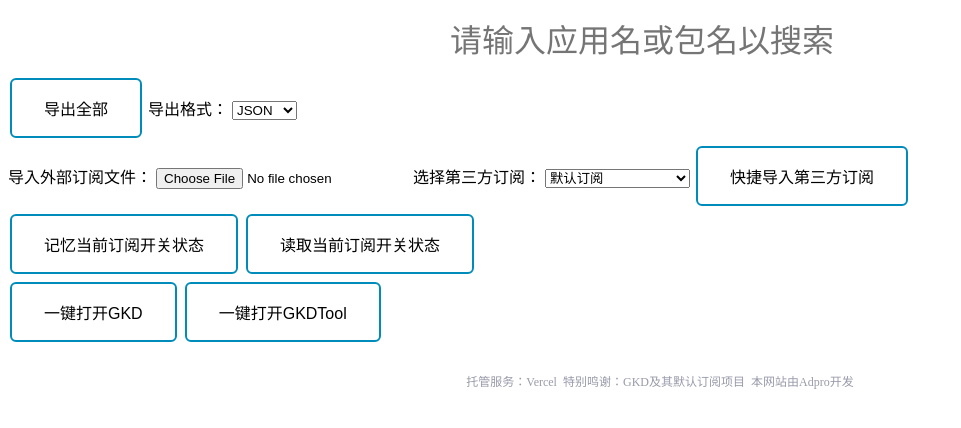
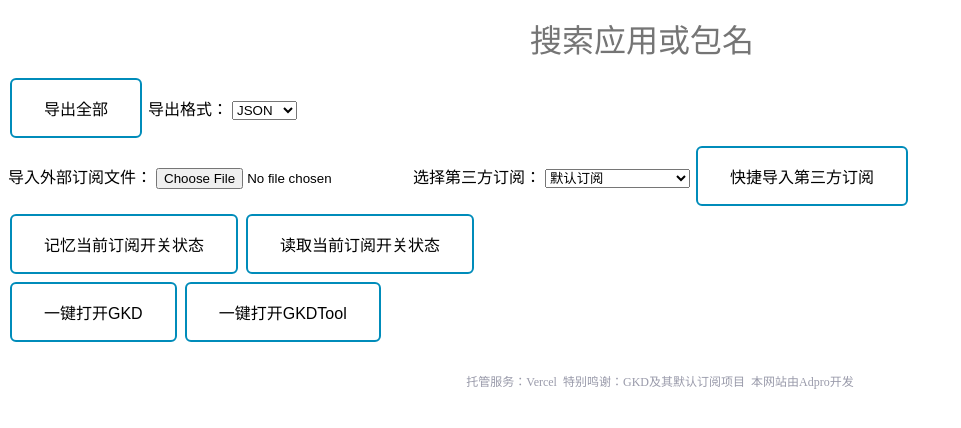
Before and after one commit to adproqwq/GKDTool, a plain HTML site: page index.html in a window 1280 px wide. Shown: the whole page, without its empty margins (0-961 px from the left). Drawn offline with nearby package versions, Linux system fonts and the light colour scheme; no server answers.

Commit message:
style: placeholder

```diff
--- a/index.html
+++ b/index.html
@@ -11,7 +11,7 @@
 
 <body>
   <div>
-    <input id="name" placeholder="请输入应用名或包名以搜索" onkeydown="if(event.keyCode == 13) search();">
+    <input id="name" placeholder="搜索应用或包名" onkeydown="if(event.keyCode == 13) search();">
   </div>
   <div>
     <button type="button" class="btn btn1" onclick="output('all');">导出全部</button>
```
